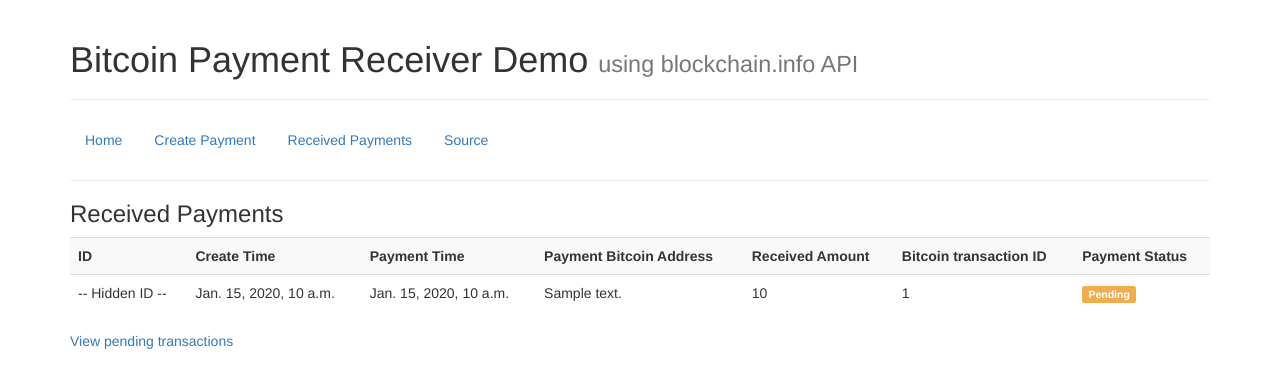
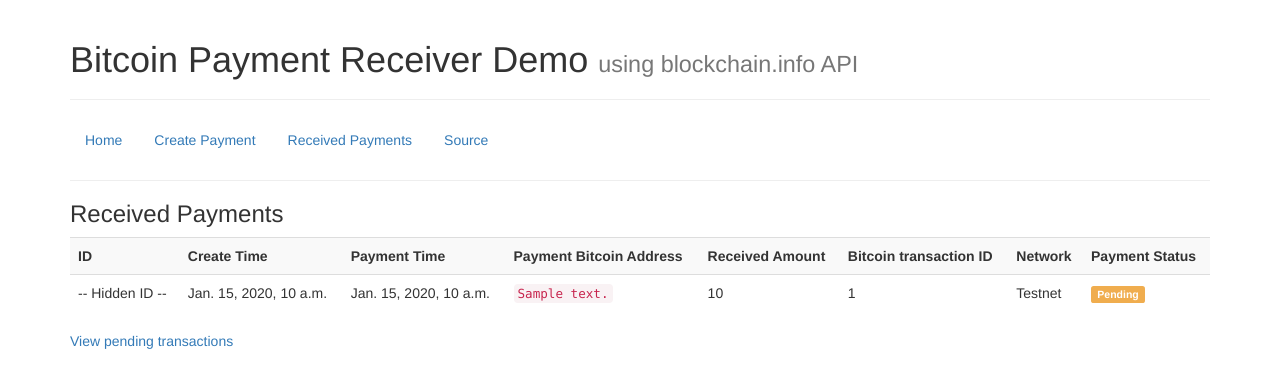
Before and after one commit to cwlau/bitcoin-payment-receiver--blockchain, a Django app: template template/received.html in a window 1280 px wide. Shown: the top 388 px of the page. Run offline with Django 3.2, Linux system fonts and the light colour scheme; the template is opened without the code that fills it: most values are stand-ins (such as "Sample title", 1, 10 or a date in 2020); some libraries are stand-ins or nearby versions.

Commit message:
Update web content

```diff
--- a/template/base.html
+++ b/template/base.html
@@ -23,7 +23,7 @@
       <li role="presentation" {% if current_page == 'home' %}class="active"{% endif %}><a href="/">Home</a></li>
       <li role="presentation" {% if current_page == 'payment' %}class="active"{% endif %}><a href="/payment">Create Payment</a></li>
       <li role="presentation" {% if current_page == 'received' %}class="active"{% endif %}><a href="/received">Received Payments</a></li>
-      <li role="presentation"><a href="https://github.com/cwlau/bitcoin-payment-receiver-demo" target="_blank">Source</a></li>
+      <li role="presentation"><a href="https://github.com/cwlau/bitcoin-payment-receiver--blockchain" target="_blank">Source</a></li>
     </ul>
   </div>
 
--- a/template/received.html
+++ b/template/received.html
@@ -18,6 +18,7 @@
       <th>Payment Bitcoin Address</th>
       <th>Received Amount</th>
       <th>Bitcoin transaction ID</th>
+      <th>Network</th>
       <th>Payment Status</th>
     </tr>
     {% for tx in transactions %}
@@ -25,14 +26,15 @@
       <td>{% if tx.payment_complete %}{{ tx.key.id }}{% else %}-- Hidden ID --{% endif %}</td>
       <td>{{ tx.create_time }}</td>
       <td>{% if not tx.payment_time %}N/A{% else %}{{ tx.payment_time }}{% endif %}</td>
-      <td>{{ tx.payment_address }}</td>
+      <td><code>{{ tx.payment_address }}</code></td>
       <td>{% if not tx.amount %}N/A{% else %}{{ tx.amount }}{% endif %}</td>
       <td>{% if not tx.tx_id %}N/A{% else %}{{ tx.tx_id }}{% endif %}</td>
+      <td>{% if tx.is_mainnet %}Mainnet{% else %}Testnet{% endif %}</td>
       <td>{% if tx.payment_complete %}<span class="label label-success">Paid</span>{% else %}<span class="label label-warning">Pending</span>{% endif %}</td>
     </tr>
     {% empty %}
     <tr>
-      <td colspan="7"><div style="padding:40px;text-align:center">No transactions found</div></td>
+      <td colspan="8"><div style="padding:40px;text-align:center">No transactions found</div></td>
     </tr>
     {% endfor %}
   </table>
--- a/template/transaction.html
+++ b/template/transaction.html
@@ -19,7 +19,7 @@
 
     <div class="form-group">
       <span class="help-block">
-        Transaction record has been created. <br/><br/>In order to continue, send some small amount of Bitcoins to the address shown below. Once payment is confirmed, the application will be notified via API webhook.
+        Transaction record has been created. <br/><br/>In order to continue, send some small amount of Bitcoins to the address shown below. Once payment is confirmed, the application will be notified via API webhook and mark the transaction as <a href="/received">received</a>.
 
       </span>
     </div>
```
